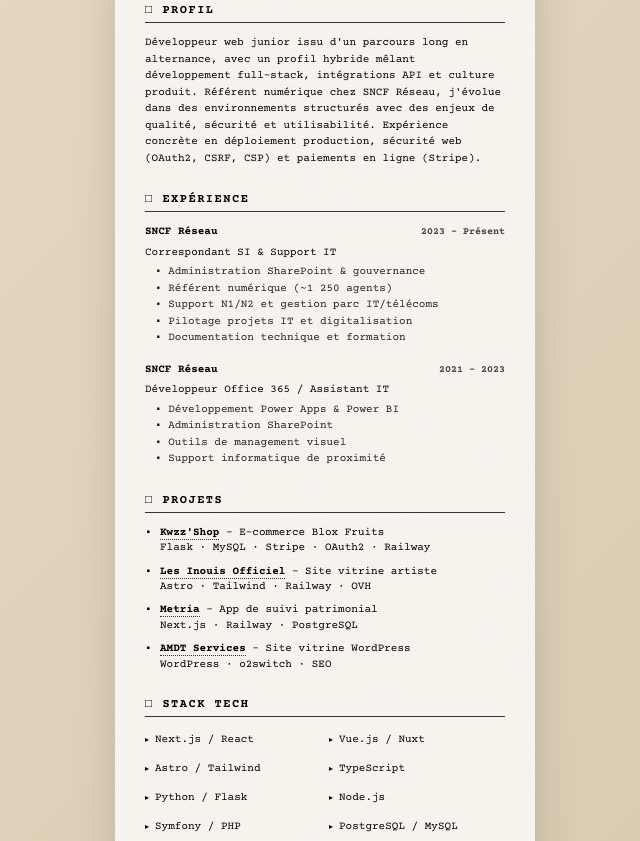
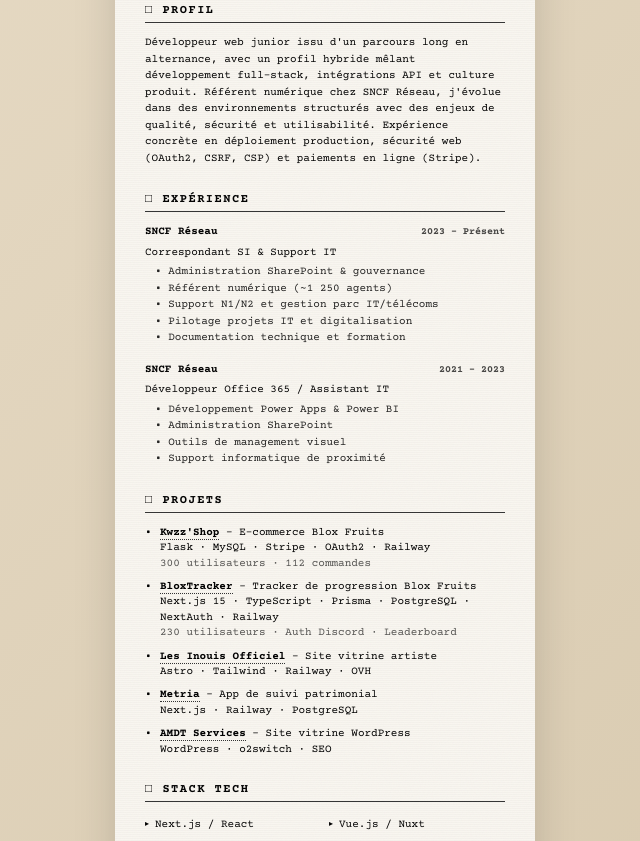
Before and after one commit to ExaliteSf/portfolio, a website: page index.html in a window 1280 px wide. Shown: the part 319-1160 px from the top of the page, without its empty margins (315-955 px from the left). Drawn offline with nearby package versions, Linux system fonts and the light colour scheme.

Commit message:
ajoutt projet blox tracker au portfolio

```diff
--- a/index.html
+++ b/index.html
@@ -440,7 +440,14 @@
 
                     <div class="list-item">
                         <strong><a href="https://shop.kwzz.fr/" target="_blank" rel="noopener noreferrer">Kwzz'Shop</a></strong> - E-commerce Blox Fruits<br>
-                        Flask · MySQL · Stripe · OAuth2 · Railway
+                        Flask · MySQL · Stripe · OAuth2 · Railway<br>
+                        <span style="opacity:0.65">300 utilisateurs · 112 commandes</span>
+                    </div>
+
+                    <div class="list-item">
+                        <strong><a href="https://bloxtracker.fr" target="_blank" rel="noopener noreferrer">BloxTracker</a></strong> - Tracker de progression Blox Fruits<br>
+                        Next.js 15 · TypeScript · Prisma · PostgreSQL · NextAuth · Railway<br>
+                        <span style="opacity:0.65">230 utilisateurs · Auth Discord · Leaderboard</span>
                     </div>
 
                     <div class="list-item">
@@ -577,7 +584,14 @@
 
                     <div class="list-item">
                         <strong><a href="https://shop.kwzz.fr/" target="_blank" rel="noopener noreferrer">Kwzz'Shop</a></strong> - Blox Fruits E-commerce<br>
-                        Flask · MySQL · Stripe · OAuth2 · Railway
+                        Flask · MySQL · Stripe · OAuth2 · Railway<br>
+                        <span style="opacity:0.65">300 users · 112 orders</span>
+                    </div>
+
+                    <div class="list-item">
+                        <strong><a href="https://bloxtracker.fr" target="_blank" rel="noopener noreferrer">BloxTracker</a></strong> - Blox Fruits progression tracker<br>
+                        Next.js 15 · TypeScript · Prisma · PostgreSQL · NextAuth · Railway<br>
+                        <span style="opacity:0.65">230 users · Discord Auth · Leaderboard</span>
                     </div>
 
                     <div class="list-item">
```
